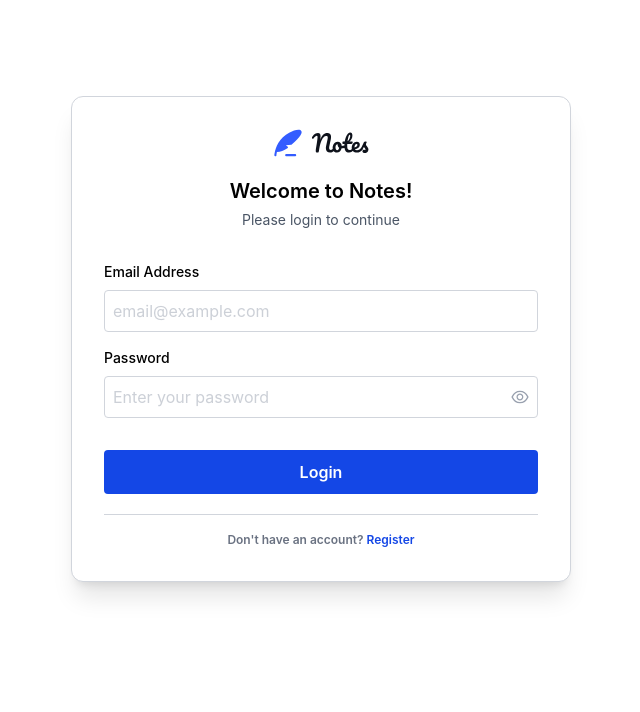
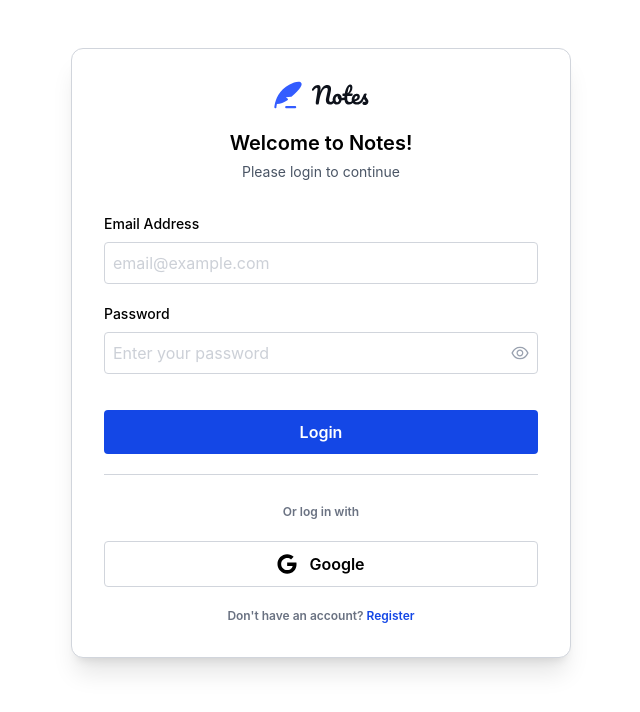
Before and after one commit to Dunni0/note-taking-app, a Next.js app: page / in a window 1280 px wide. Shown: the top 712 px of the page, without its empty margins (319-959 px from the left). Built offline with nearby package versions, Linux system fonts and the light colour scheme.

Commit message:
add login with google

```diff
--- a/models/Users.js
+++ b/models/Users.js
@@ -2,7 +2,7 @@
 
 const userSchema = new mongoose.Schema({
     email: {type: String, required: true, unique: true},
-    password: {type: String, required: true}
+    password: {type: String, required: false}
 })
 
 const User = mongoose.models.User || mongoose.model("User", userSchema)
--- a/src/app/api/auth/[...nextauth]/route.js
+++ b/src/app/api/auth/[...nextauth]/route.js
@@ -5,6 +5,7 @@
 import connectToDB from "../../../../../lib/db"; // <-- import your db connection helper
 import User from "../../../../../models/Users";
 import bcrypt from "bcrypt";
+import GoogleProvider from "next-auth/providers/google";
 
 export const authOptions = {
   adapter: MongoDBAdapter(clientPromise),
@@ -12,6 +13,11 @@
     strategy: "jwt",
   },
   providers: [
+    GoogleProvider({
+      clientId: process.env.GOOGLE_CLIENT_ID,
+      clientSecret: process.env.GOOGLE_CLIENT_SECRET,
+      allowDangerousEmailAccountLinking: true,
+    }),
     CredentialsProvider({
       name: "Credentials",
       credentials: {
@@ -40,6 +46,24 @@
     }),
   ],
   callbacks: {
+      async signIn({ user, account }) {
+    if (account.provider === "google") {
+      await connectToDB();
+
+      const existingUser = await User.findOne({ email: user.email });
+
+      if (!existingUser) {
+        await User.create({
+          email: user.email,
+          name: user.name,
+          image: user.image,
+          provider: "google",
+        });
+      }
+    }
+
+    return true;
+  },
     async jwt({ token, user }) {
       if (user) token.id = user.id;
       return token;
--- a/src/app/login/page.jsx
+++ b/src/app/login/page.jsx
@@ -6,6 +6,7 @@
 import { useEffect, useState } from "react";
 import { signIn } from "next-auth/react";
 import { AiOutlineEye, AiOutlineEyeInvisible } from "react-icons/ai";
+import { FaGoogle } from "react-icons/fa";
 
 export default function Login() {
   const router = useRouter();
@@ -17,6 +18,7 @@
   const [error, setError] = useState("");
 
   const [showPassword, setShowPassword] = useState(false);
+  const [isGoogleLoading, setIsGoogleLoading] = useState(false);
 
   // Auto-clear errors after 5 s
   useEffect(() => {
@@ -65,9 +67,22 @@
     }
   };
 
+  const handleGoogleLogin = async () => {
+    setIsGoogleLoading(true);
+    setError("");
+
+    try {
+      await signIn("google", { callbackUrl: "/home" });
+      // no set false — page will redirect
+    } catch (err) {
+      setError("Google sign-in failed");
+      setIsGoogleLoading(false);
+    }
+  };
+
   return (
     <div className="p-8">
-      <div className="border-[0.5px] border-gray-300 rounded-[12px] p-[2rem] mx-auto mt-[4rem] max-w-[500px] bg-[#fff] shadow-xl">
+      <div className="border-[0.5px] border-gray-300 rounded-[12px] p-[2rem] mx-auto mt-[1rem] max-w-[500px] bg-[#fff] shadow-xl">
         <Logo className="mb-5 mx-auto" />
         <div className="flex flex-col items-center gap-1 mb-8">
           <p className="font-[600] text-xl">
@@ -81,7 +96,7 @@
           </p>
         </div>
 
-        <form onSubmit={handleSubmit} className="flex flex-col gap-4">
+        <form onSubmit={handleSubmit} className="flex flex-col gap-5">
           {/* Email Field */}
           <div className="flex flex-col gap-2">
             <label className="font-[500] text-sm">Email Address</label>
@@ -97,8 +112,13 @@
 
           {/* Password Field */}
           <div className="flex flex-col gap-2">
+            <div className="flex justify-between items-center">
               <label className="font-[500] text-sm">Password</label>
-
+              {/* <span className="font-[500] text-xs underline text-gray-600 cursor-pointer">
+                {" "}
+                Forgot password{" "}
+              </span> */}
+            </div>
             <div className="relative">
               <input
                 onChange={(e) => setPassword(e.target.value)}
@@ -176,7 +196,18 @@
               {error}
             </div>
           )}
-
+          <p className="mt-[0.5rem] text-center text-gray-500 text-[12px] font-semibold">
+            Or log in with
+          </p>
+          <button
+            type="button"
+            onClick={handleGoogleLogin}
+            disabled={isGoogleLoading}
+            className="rounded-sm w-[100%] border border-gray-300 font-[600] p-[10px] cursor-pointer flex gap-3 justify-center items-center"
+          >
+            <FaGoogle className="w-5 h-5" />
+            Google
+          </button>
           {/* Toggle Link */}
           <p className="text-center text-gray-500 text-[12px] font-semibold">
             {isLogin ? "Don't have an account? " : "Already have an account? "}
```
Lines whose indentation alone changed are shown as unchanged.
